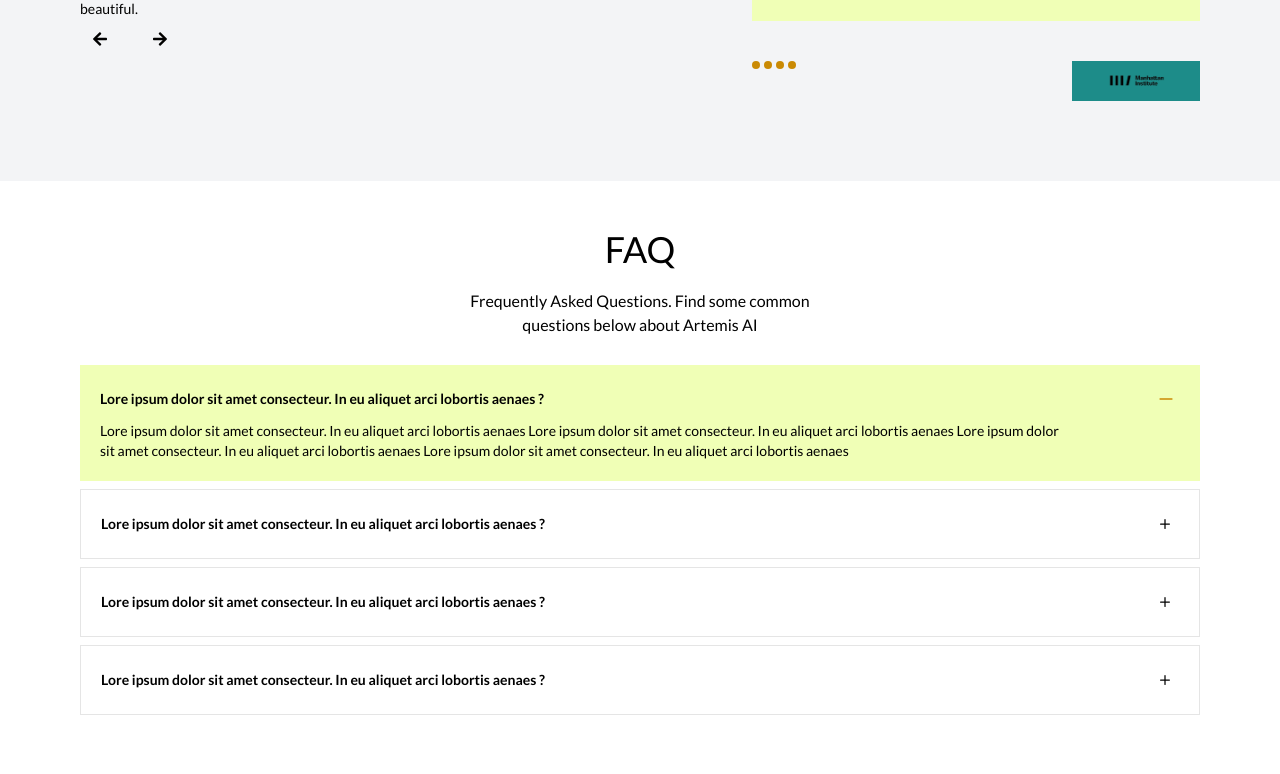
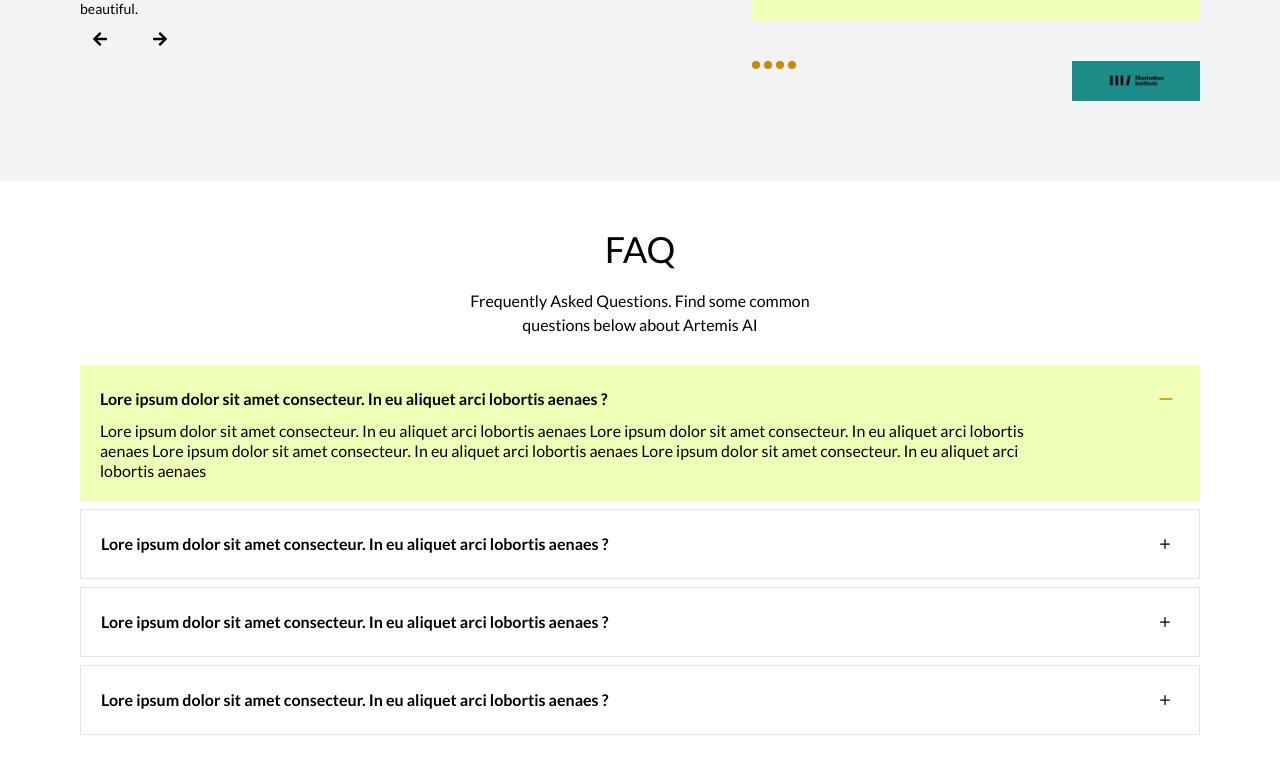
Before and after one commit to The-Artemis-AI/the-Artemis-Website-V2, a React (Vite) app: page /the-Artemis-Website-V2/home in a window 1280 px wide. Both pictures are taken after a click on the element 640 px from the left and 4711 px from the top of the page. Shown: the part 4311-5085 px from the top of the page. Built offline with nearby package versions, Linux system fonts and the light colour scheme; a web font is replaced by a local one.

Commit message:
Fix: Add name of site

```diff
--- a/index.html
+++ b/index.html
@@ -13,6 +13,5 @@
   <body>
     <div id="root"></div>
     <script type="module" src="/src/main.jsx"></script>
-    <p>Hello</p>
   </body>
 </html>
--- a/src/assets/components/FaqCard.jsx
+++ b/src/assets/components/FaqCard.jsx
@@ -6,14 +6,14 @@ function FaqCard() {
 
     const [showResponse, setShowResponse] = useState(false)
   return (
-    <div onClick={()=>setShowResponse(!showResponse)} className='w-full  p-5 my-2 cursor-pointer' style={{backgroundColor:showResponse?"#F0FFB6": "white", border:showResponse?"none":"1px solid rgba(0,0,0,0.1)"}}>
-    <div className='flex flex-row justify-between items-center'>
-    <p className='font-semibold text-sm'>Lore ipsum dolor sit amet consecteur. In eu aliquet arci lobortis aenaes ?</p>
+    <div onClick={()=>setShowResponse(!showResponse)} className='w-full  p-5 my-2 cursor-pointer transition-all' style={{backgroundColor:showResponse?"#F0FFB6": "white", border:showResponse?"none":"1px solid rgba(0,0,0,0.1)"}}>
+    <div className='flex flex-row justify-between items-center transition-all'>
+    <p className='font-semibold text-sm phone:text-[1em]'>Lore ipsum dolor sit amet consecteur. In eu aliquet arci lobortis aenaes ?</p>
 
    <button onClick={()=>setShowResponse(!showResponse)} className='w-[10%  flex flex-row justify-center items-center] p-1 rounded-full'> {showResponse? <FiMinus className='text-xl w-full text-yellow-600'/>:  <IoIosAdd className='text-xl w-full'/>}</button>
     </div>
-   {showResponse && <div className='w-full delay-100 ease-in-out'>
-    <p className='text-sm w-[90%] mt-2'> Lore ipsum dolor sit amet consecteur. In eu aliquet arci lobortis aenaes Lore ipsum dolor sit amet consecteur. In eu aliquet arci lobortis aenaes
+   {showResponse && <div className='w-full delay-100 ease-in-out transition-all'>
+    <p className='text-sm phone:text-[1em] w-[90%] mt-2'> Lore ipsum dolor sit amet consecteur. In eu aliquet arci lobortis aenaes Lore ipsum dolor sit amet consecteur. In eu aliquet arci lobortis aenaes
     Lore ipsum dolor sit amet consecteur. In eu aliquet arci lobortis aenaes Lore ipsum dolor sit amet consecteur. In eu aliquet arci lobortis aenaes</p>
     </div>}
     </div>
--- a/src/assets/components/HomeSections/FAQSection.jsx
+++ b/src/assets/components/HomeSections/FAQSection.jsx
@@ -2,7 +2,7 @@ import React from 'react'
 import FaqCard from '../FaqCard'
 function FAQSection() {
   return (
-    <div className='w-full  h-auto p-10 px-20  bg-white flex flex-col justify-aroun items-center'>
+    <div className='w-full h-auto p-10 px-5 phone:px-10 bigphone:px-20  bg-white flex flex-col justify-aroun items-center'>
     <div className="faq-section">
     <h3 className='text-4xl text-center my-2 mb-5'>FAQ</h3>
     <p className='mb-5 w-[70%] text-center mx-auto'>Frequently Asked Questions. Find some common questions below about Artemis AI</p>
```
Also changed, not shown: package.json (+4 -3 lines), 1 other file (tests, documents, lock files or other folders).
